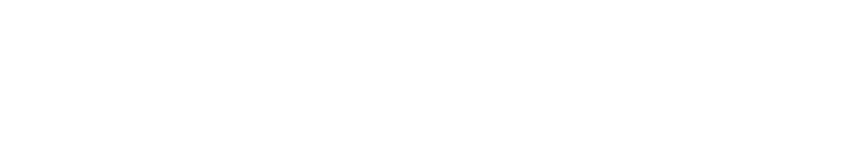
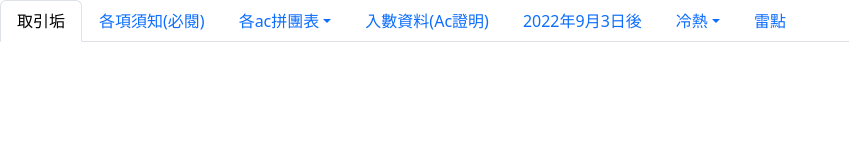
Before and after one commit to OraMok620/trhkrules, a plain HTML site: page Index.html in a window 1280 px wide. Shown: the whole page, without its empty margins (0-849 px from the left). Drawn offline with Linux system fonts and the light colour scheme.

Commit message:
Update Index.html

```diff
--- a/Index.html
+++ b/Index.html
@@ -8,3 +8,42 @@
     <link rel="stylesheet" href="css/bootstrap.min.css">
     <title>取引垢</title>
 </head>
+
+<body>
+<header>
+    <ul class="nav nav-tabs">
+        <li class="nav-item">
+          <a class="nav-link active" aria-current="page" href="#">取引垢</a>
+        </li>
+        <li class="nav-item">
+          <a class="nav-link" href="#">各項須知(必閱)</a>
+        </li>
+        <li class="nav-item dropdown">
+            <a class="nav-link dropdown-toggle" data-bs-toggle="dropdown" href="#" role="button" aria-expanded="false">各ac拼團表</a>
+            <ul class="dropdown-menu">
+              <li><a class="dropdown-item" href="#">prsk</a></li>
+              <li><a class="dropdown-item" href="#">ymst</a></li>
+            </ul>
+        </li>
+        <li class="nav-item">
+            <a class="nav-link" href="#">入數資料(Ac證明)</a>
+        </li>
+        <li class="nav-item">
+            <a class="nav-link" href="#">2022年9月3日後</a>
+        </li>
+        <li class="nav-item dropdown">
+            <a class="nav-link dropdown-toggle" data-bs-toggle="dropdown" href="#" role="button" aria-expanded="false">冷熱</a>
+            <ul class="dropdown-menu">
+              <li><a class="dropdown-item" href="#">prsk</a></li>
+              <li><a class="dropdown-item" href="#">ymst</a></li>
+            </ul>
+        </li>
+        <li class="nav-item">
+            <a class="nav-link" href="#">雷點</a>
+        </li>
+      </ul>
+</header>
+<main>
+</main>
+</body>
+</html>
```
